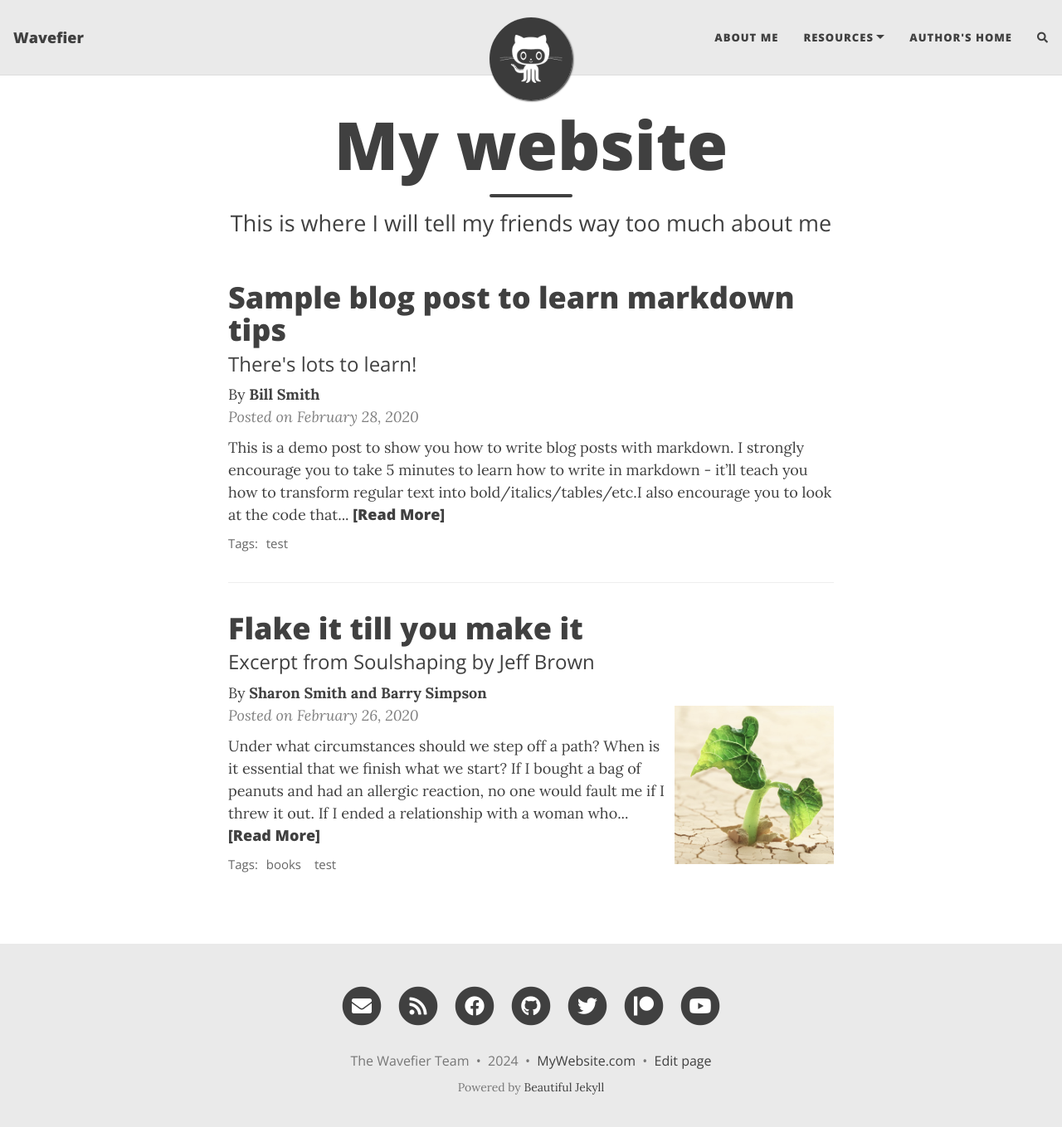
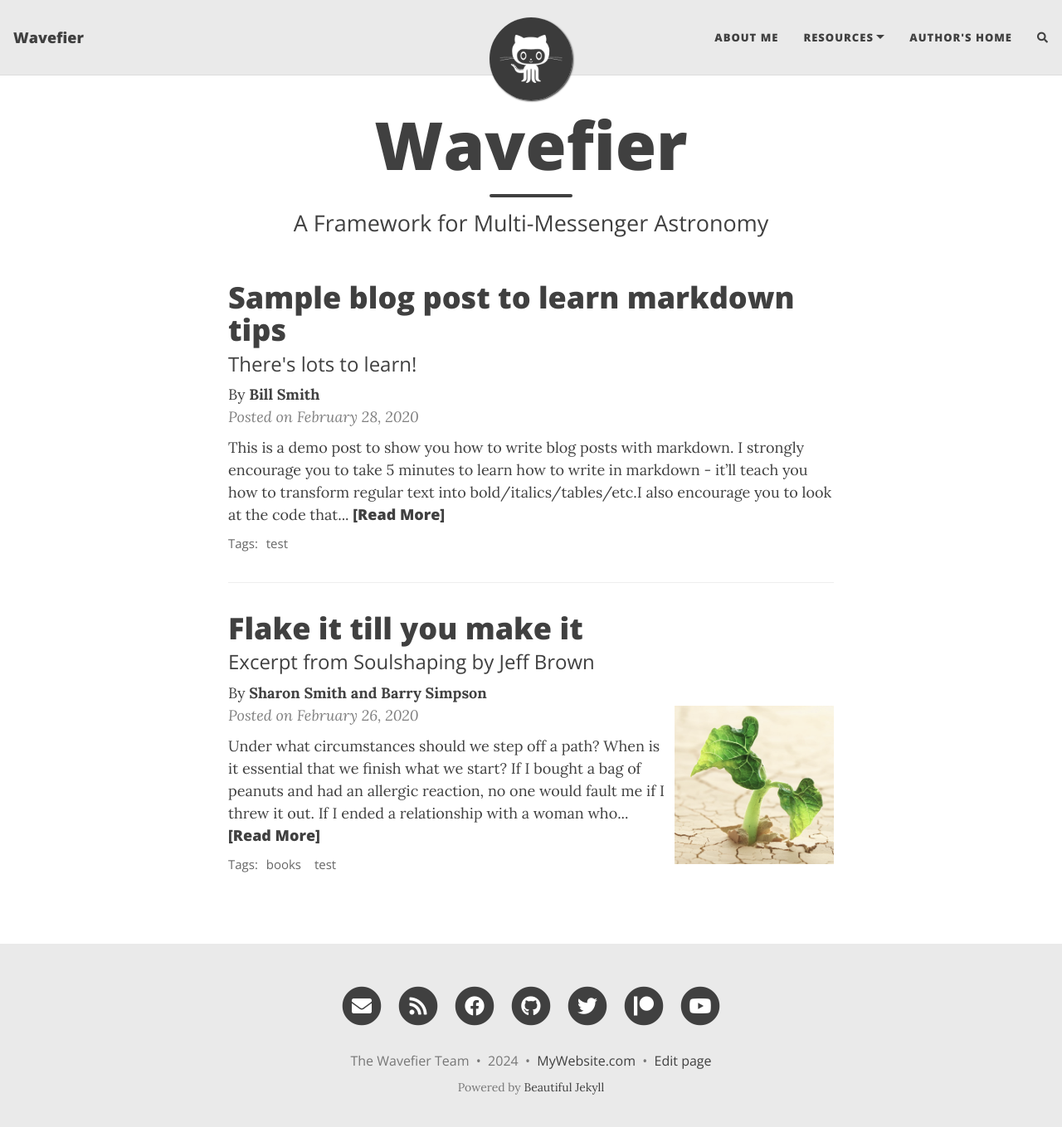
Before and after one commit to wavefier/wavefier, a Jekyll site: the page built from index.html, in a window 1280 px wide and 1372 px high. Shown: the top 1359 px of the window at 83% size. Built offline with Jekyll 4.4.1, drawn with Linux system fonts in a browser that asks for light colours; nearby versions of some CDN libraries; the list of posts is cut into pages by our own code; comment, search, counter and statistics services are not loaded.

Commit message:
Update index.html

```diff
--- a/index.html
+++ b/index.html
@@ -1,5 +1,5 @@
 ---
 layout: home
-title: My website
-subtitle: This is where I will tell my friends way too much about me
+title: Wavefier
+subtitle: A Framework for Multi-Messenger Astronomy
 ---
```
